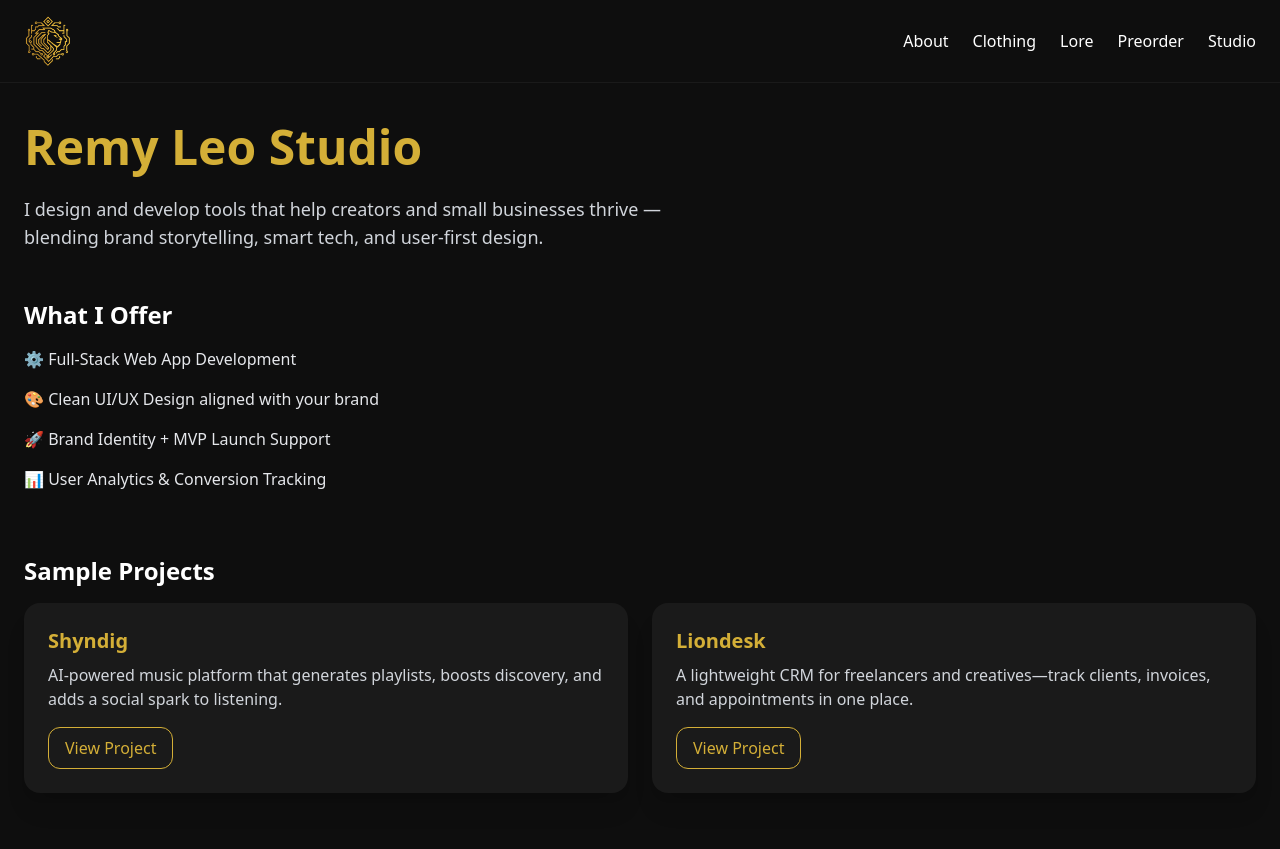
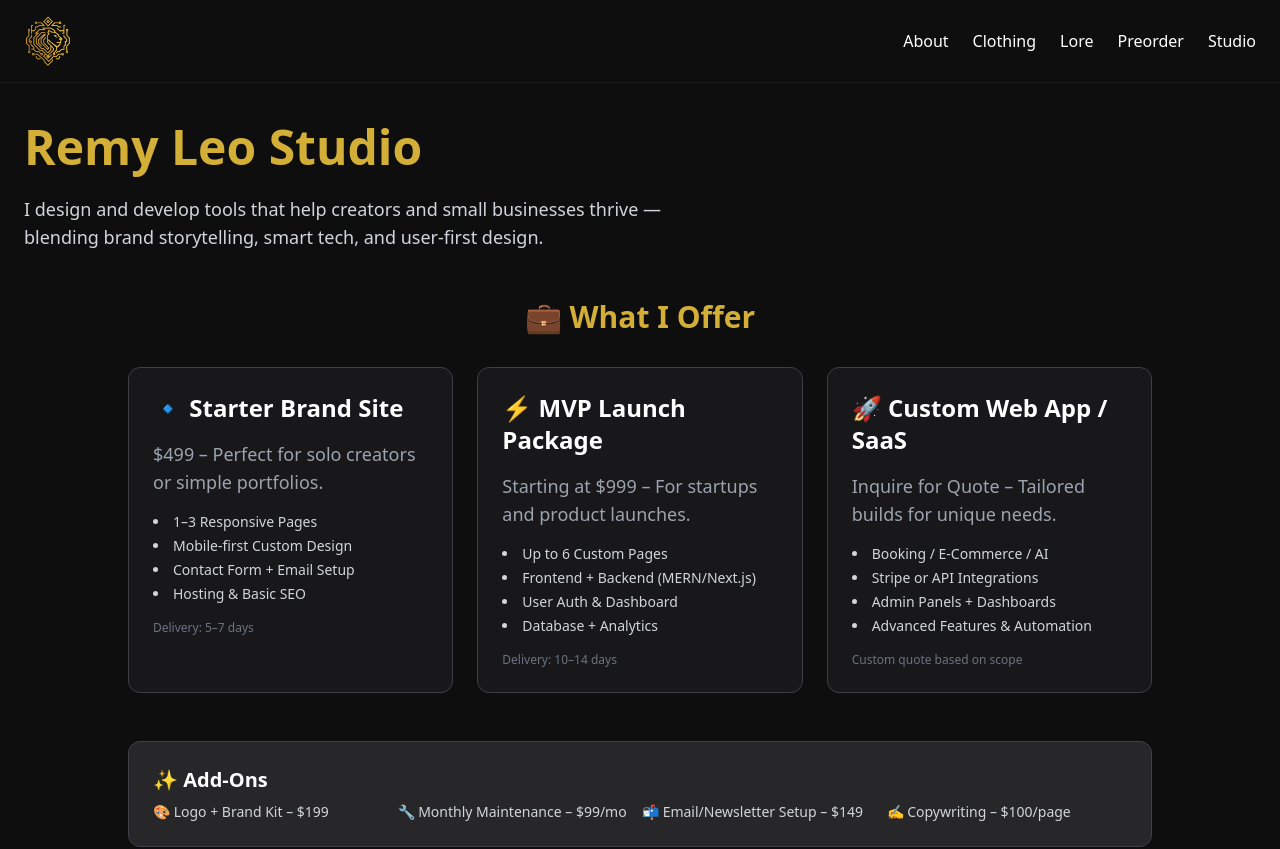
Before and after one commit to jcason21/RemyLeoDemo, a Next.js app: page /studio in a window 1280 px wide. Shown: the top 849 px of the page. Built offline with nearby package versions, Linux system fonts and the light colour scheme.

Commit message:
Ignore .next folder and update StudioPage with pricing and packages

```diff
--- a/pages/studio.tsx
+++ b/pages/studio.tsx
@@ -37,18 +37,66 @@ export default function StudioPage() {
           design.
         </p>
 
-        <section className="mb-16">
-          <h2 className="text-2xl font-semibold text-white mb-4">
-            What I Offer
+        {/* Updated What I Offer Section with pricing & packages */}
+        <section className="mb-16 max-w-5xl mx-auto">
+          <h2 className="text-3xl font-bold text-[#D4AF37] mb-8 text-center">
+            💼 What I Offer
           </h2>
-          <ul className="grid gap-4 text-gray-200">
-            <li>⚙️ Full-Stack Web App Development </li>
-            <li>🎨 Clean UI/UX Design aligned with your brand</li>
-            <li>🚀 Brand Identity + MVP Launch Support</li>
-            <li>📊 User Analytics & Conversion Tracking</li>
+
+          <div className="grid md:grid-cols-3 gap-6 mb-12">
+            {/* Starter Brand Site */}
+            <div className="bg-zinc-900 border border-zinc-700 rounded-xl p-6 space-y-4">
+              <h3 className="text-2xl font-semibold">🔹 Starter Brand Site</h3>
+              <p className="text-lg text-gray-400">$499 – Perfect for solo creators or simple portfolios.</p>
+              <ul className="list-disc list-inside space-y-1 text-sm text-gray-300">
+                <li>1–3 Responsive Pages</li>
+                <li>Mobile-first Custom Design</li>
+                <li>Contact Form + Email Setup</li>
+                <li>Hosting & Basic SEO</li>
               </ul>
+              <p className="text-xs text-gray-500">Delivery: 5–7 days</p>
+            </div>
+
+            {/* MVP Launch Package */}
+            <div className="bg-zinc-900 border border-zinc-700 rounded-xl p-6 space-y-4">
+              <h3 className="text-2xl font-semibold">⚡ MVP Launch Package</h3>
+              <p className="text-lg text-gray-400">Starting at $999 – For startups and product launches.</p>
+              <ul className="list-disc list-inside space-y-1 text-sm text-gray-300">
+                <li>Up to 6 Custom Pages</li>
+                <li>Frontend + Backend (MERN/Next.js)</li>
+                <li>User Auth & Dashboard</li>
+                <li>Database + Analytics</li>
+              </ul>
+              <p className="text-xs text-gray-500">Delivery: 10–14 days</p>
+            </div>
+
+            {/* Custom Web App */}
+            <div className="bg-zinc-900 border border-zinc-700 rounded-xl p-6 space-y-4">
+              <h3 className="text-2xl font-semibold">🚀 Custom Web App / SaaS</h3>
+              <p className="text-lg text-gray-400">Inquire for Quote – Tailored builds for unique needs.</p>
+              <ul className="list-disc list-inside space-y-1 text-sm text-gray-300">
+                <li>Booking / E-Commerce / AI</li>
+                <li>Stripe or API Integrations</li>
+                <li>Admin Panels + Dashboards</li>
+                <li>Advanced Features & Automation</li>
+              </ul>
+              <p className="text-xs text-gray-500">Custom quote based on scope</p>
+            </div>
+          </div>
+
+          {/* Add-ons */}
+          <div className="bg-zinc-800 rounded-xl p-6 border border-zinc-700">
+            <h4 className="text-xl font-semibold mb-2">✨ Add-Ons</h4>
+            <ul className="grid gap-1 text-sm text-gray-300 sm:grid-cols-2 md:grid-cols-4">
+              <li>🎨 Logo + Brand Kit – $199</li>
+              <li>🔧 Monthly Maintenance – $99/mo</li>
+              <li>📬 Email/Newsletter Setup – $149</li>
+              <li>✍️ Copywriting – $100/page</li>
+            </ul>
+          </div>
         </section>
 
+        {/* Sample Projects Section */}
         <section className="mb-16">
           <h2 className="text-2xl font-semibold text-white mb-4">
             Sample Projects
@@ -105,18 +153,28 @@ export default function StudioPage() {
             Contact Me
           </Button>
         </section>
+
         {/* Footer */}
         <footer className="w-full bg-[#111111] text-gray-200 text-sm text-center py-6 mt-12 border-t border-[#D4AF37]">
           <div className="container mx-auto px-4">
             <p>© {new Date().getFullYear()} Remy Leo. All rights reserved.</p>
             <div className="mt-2 flex justify-center gap-6">
-            <button onClick={() => router.push("/studio")} className="hover:text-[#D4AF37] transition-colors">
+              <button
+                onClick={() => router.push("/studio")}
+                className="hover:text-[#D4AF37] transition-colors"
+              >
                 Studio
               </button>
-            <button onClick={() => router.push("/clothing")} className="hover:text-[#D4AF37] transition-colors">
+              <button
+                onClick={() => router.push("/clothing")}
+                className="hover:text-[#D4AF37] transition-colors"
+              >
                 Apparel
               </button>
-            <button onClick={() => router.push("/lore")} className="hover:text-[#D4AF37] transition-colors">
+              <button
+                onClick={() => router.push("/lore")}
+                className="hover:text-[#D4AF37] transition-colors"
+              >
                 Origin Story
               </button>
             </div>
```
Also changed, not shown: 1 other file (tests, documents, lock files or other folders). Lines whose indentation alone changed are shown as unchanged.
